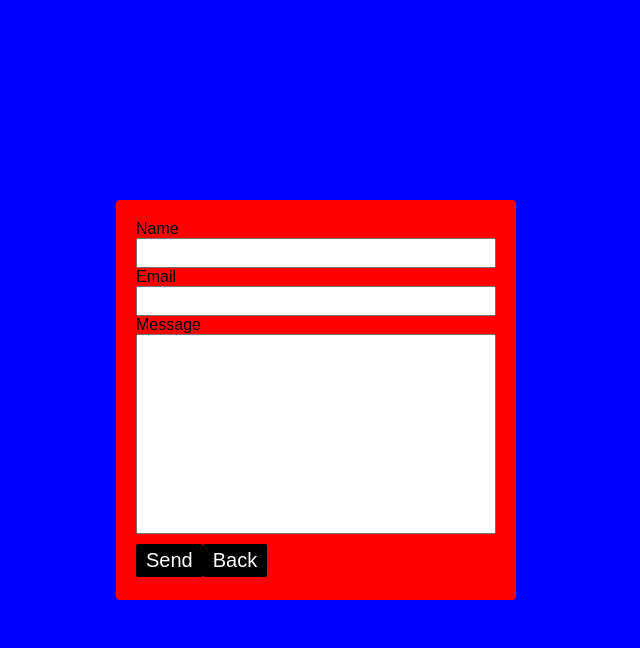
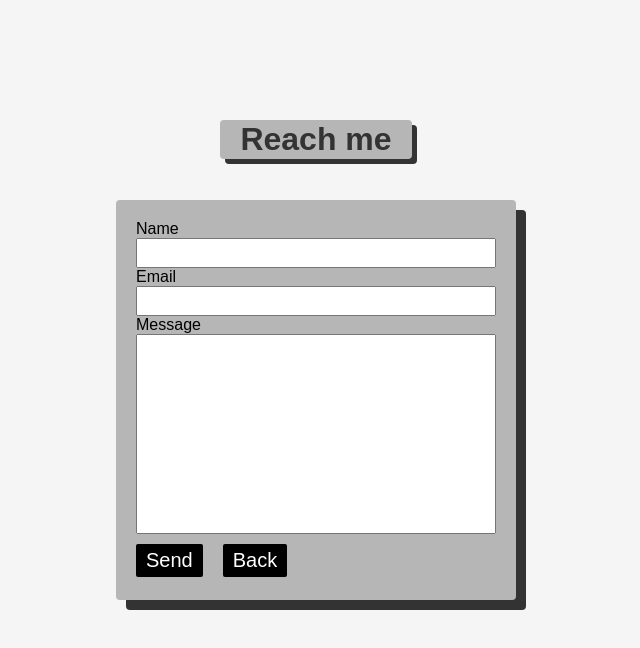
Before and after one commit to SRGio7/CV, a React (Create React App) app: page /contact in a window 1280 px wide. Shown: the top 648 px of the page, without its empty margins (324-964 px from the left). Built offline with nearby package versions, Linux system fonts and the light colour scheme.

Commit message:
Reach me UI

```diff
--- a/src/contact.css
+++ b/src/contact.css
@@ -4,20 +4,16 @@
   min-height: 100vh;
   width: 100%;
   align-items: center;
-  background-color: blue;
 }
 
 .wrapper-forum {
   position: absolute;
-  background-color: red;
+  background-color: rgb(182, 182, 182);
   border-radius: 4px;
   width: 400px;
   height: 400px;
-}
-
-.form-contact {
-  /* box-shadow: 10px 10px; */
   padding: 20px;
+  box-shadow: 10px 10px;
 }
 
 .form-contact input {
@@ -37,6 +33,7 @@
 }
 
 button {
+  cursor: pointer;
   font-size: 20px;
   padding: 5px 10px;
   border: none;
@@ -51,10 +48,19 @@ button {
   outline: none;
   padding: 5px 10px;
   color: white;
-  color: rgb(57, 55, 55);
+  background-color: rgb(65, 65, 65);
   border-radius: 2px;
 }
 
 .form-contact label {
-  color: black;
+  color: rgb(0, 0, 0);
 }
+
+.Reach-me {
+  position: absolute;
+  top: 120px;
+  background-color: rgb(182, 182, 182);
+  padding: 1px 20px;
+  border-radius: 4px;
+  box-shadow: 5px 5px;
+}
--- a/src/pages/Contact.js
+++ b/src/pages/Contact.js
@@ -25,6 +25,7 @@ const ContactUs = () => {
 
   return (
     <div className="container-forum">
+      <h1 className="Reach-me">Reach me</h1>
       <div className="wrapper-forum">
         <form className="form-contact" ref={form} onSubmit={sendEmail}>
           <label>Name</label>
@@ -34,13 +35,19 @@ const ContactUs = () => {
           <label>Message</label>
           <textarea name="message" />
           <div style={{ display: "flex", alignItems: "center" }}>
-            <button className="button" type="submit" value="Send">
+            <button
+              style={{ marginRight: "20px" }}
+              className="button"
+              type="submit"
+              value="Send"
+            >
               Send
             </button>
-            <Link style={{ textDecoration: "none",cursor:"pointer" }} to={"/"}>
-              <button className="button back">
-                Back
-              </button>
+            <Link
+              style={{ textDecoration: "none", cursor: "pointer" }}
+              to={"/"}
+            >
+              <button className="button back">Back</button>
             </Link>
           </div>
         </form>
```
